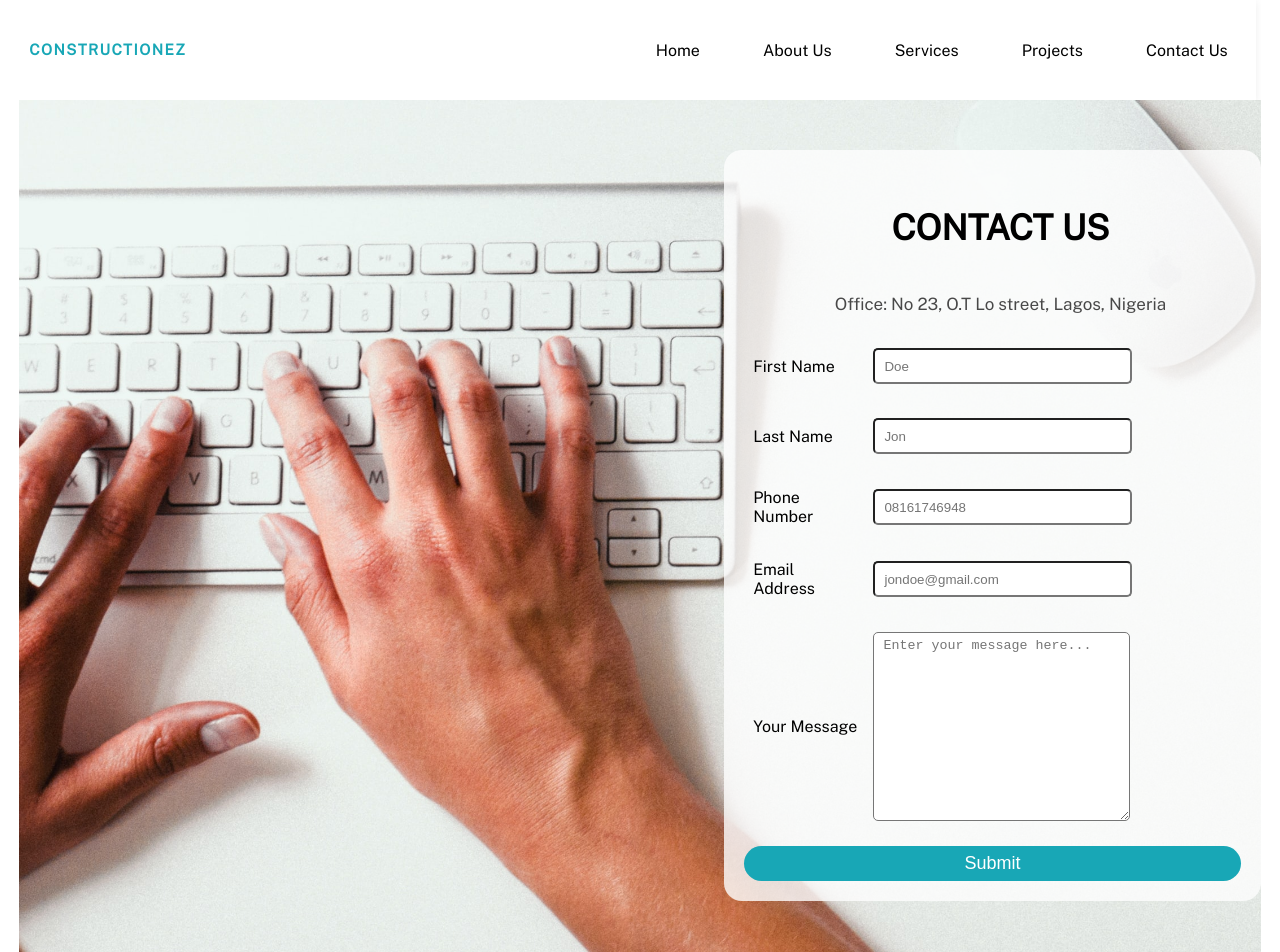
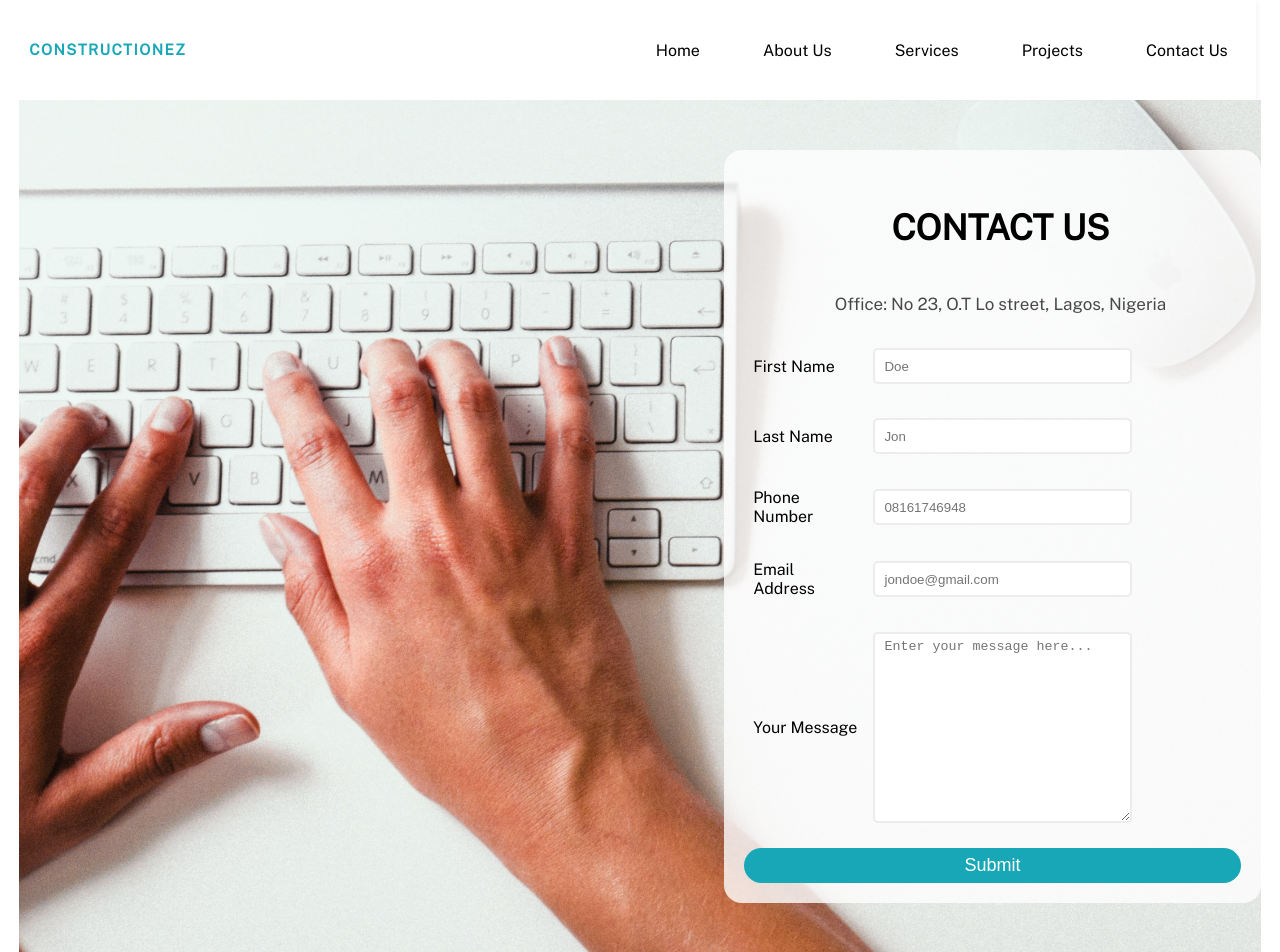
Before and after one commit to Tiana-droid/Constructionez, a React (Create React App) app: page /contact in a window 1280 px wide. Shown: the top 952 px of the page. Built offline with nearby package versions, Linux system fonts and the light colour scheme.

Commit message:
redesign contact page

```diff
--- a/src/views/style.js
+++ b/src/views/style.js
@@ -168,6 +168,8 @@ export const Input = styled.div`
     height: 30px;
     border-radius: 5px;
     padding-left: 9px;
+    outline: none;
+    border: 2px solid #ececec;
 
     &:focus-visible {
       border: 2px solid #18a7b6 !important;
```
